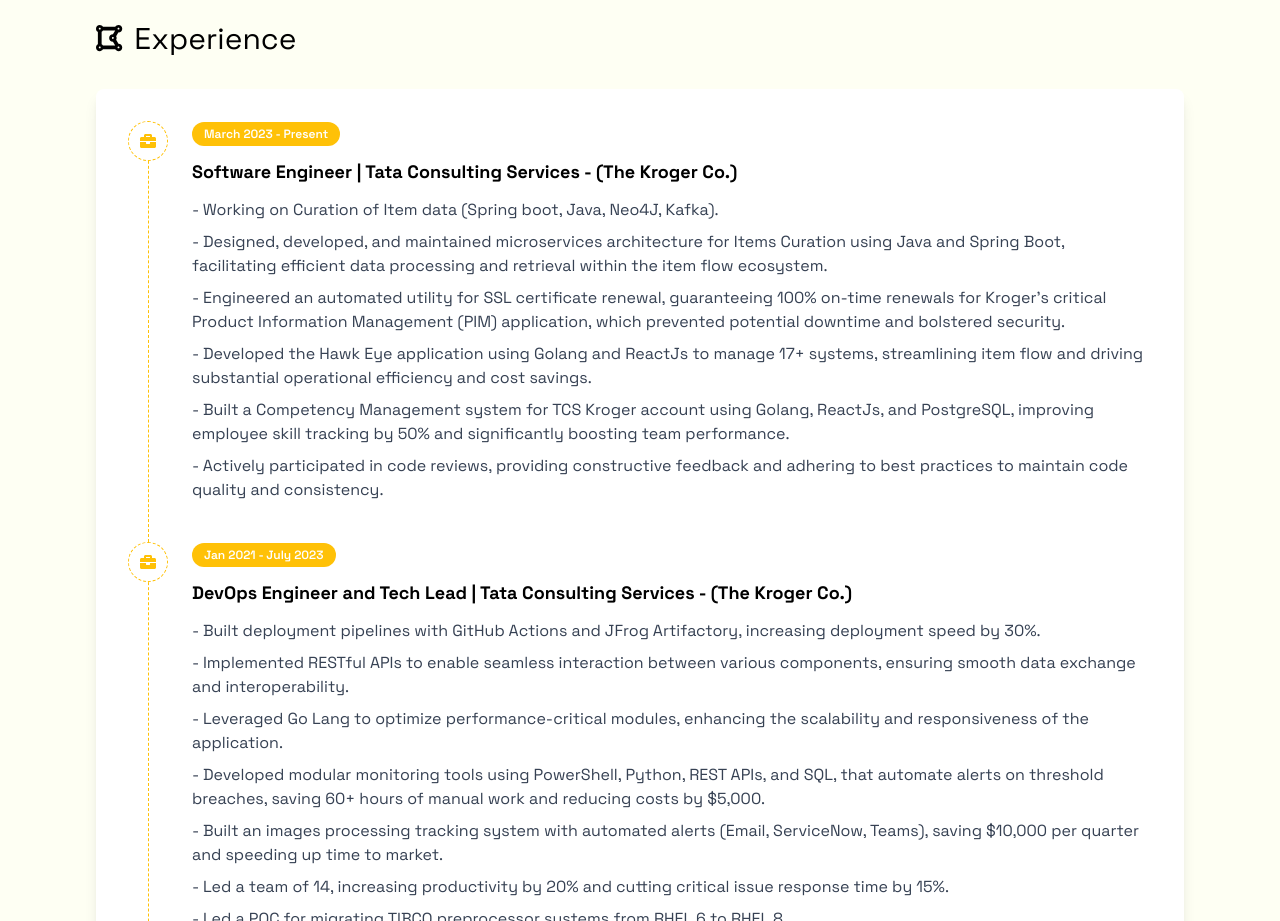
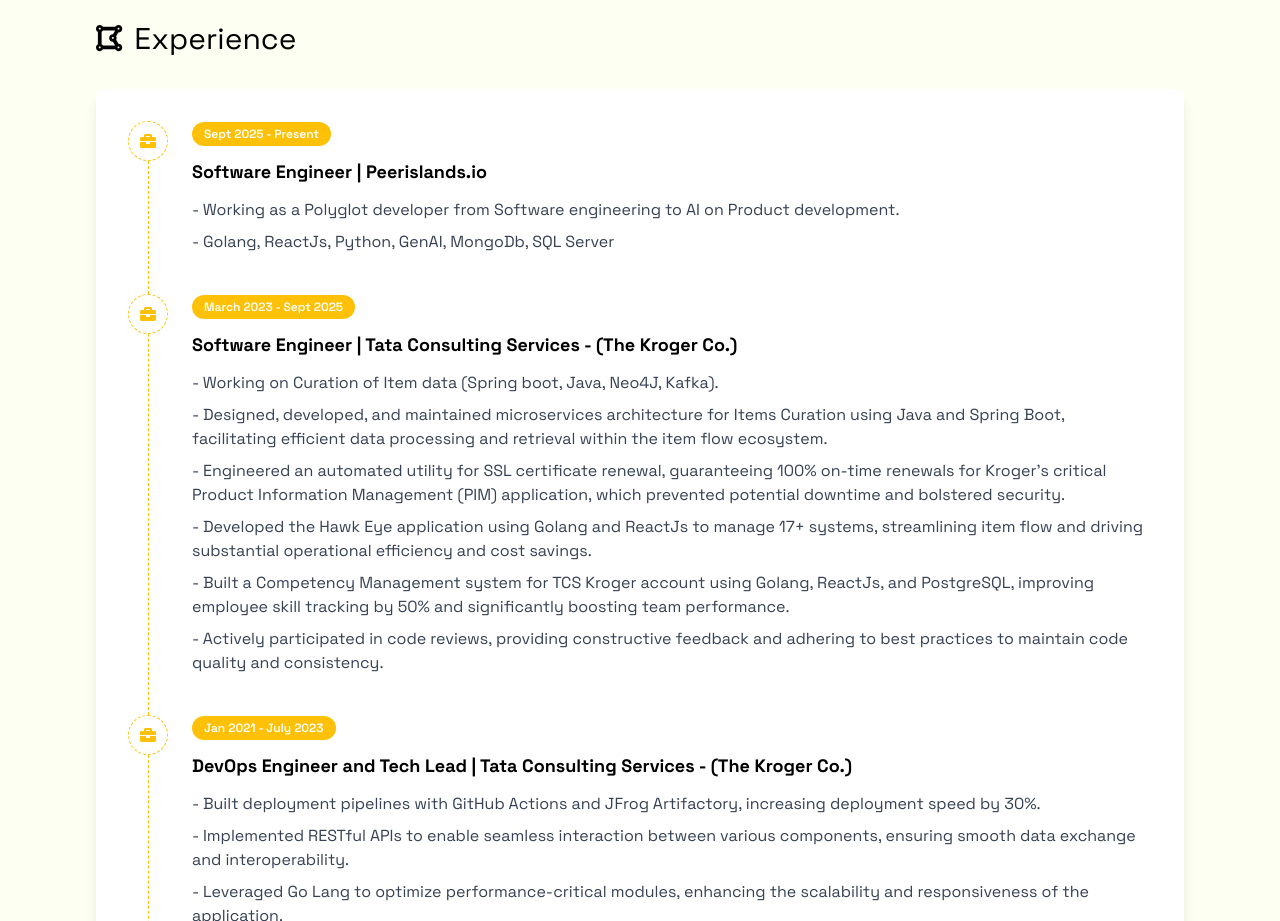
Before and after one commit to initeshjain/initeshjain.github.io, a React (Vite) app: page / in a window 1280 px wide. Shown: the part 2660-3581 px from the top of the page. Built offline with nearby package versions, Linux system fonts and the light colour scheme.

Commit message:
Added Peerislands in experience

```diff
--- a/src/components/Experience.tsx
+++ b/src/components/Experience.tsx
@@ -3,7 +3,15 @@
 const Experience: React.FC = () => {
   const experiences = [
     {
-      period: "March 2023 - Present",
+      period: "Sept 2025 - Present",
+      title: "Software Engineer | Peerislands.io",
+      description: [
+        "Working as a Polyglot developer from Software engineering to AI on Product development.",
+        "Golang, ReactJs, Python, GenAI, MongoDb, SQL Server"
+      ]
+    },
+    {
+      period: "March 2023 - Sept 2025",
       title: "Software Engineer | Tata Consulting Services - (The Kroger Co.)",
       description: [
         "Working on Curation of Item data (Spring boot, Java, Neo4J, Kafka).",
```
